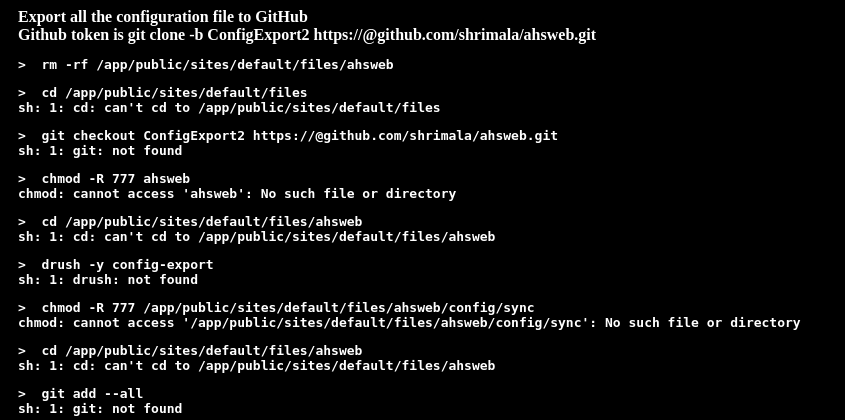
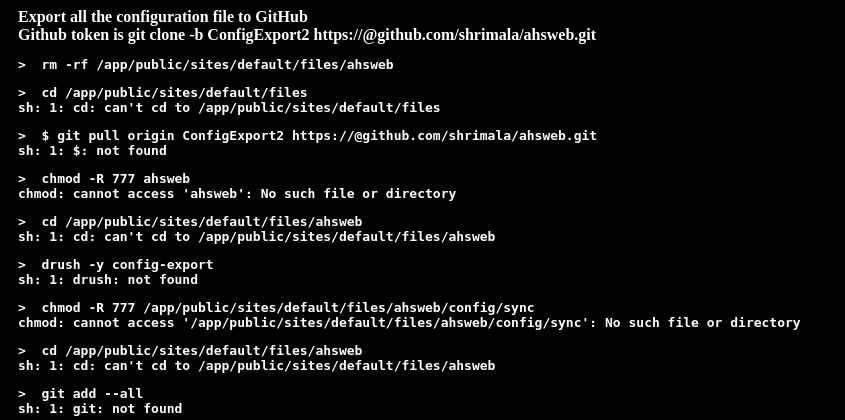
Before and after one commit to shrimala/ahsweb, a PHP site: page /deploy.php in a window 1280 px wide. Shown: the top 420 px of the page, without its empty margins (0-845 px from the left). Run offline with PHP 8.4, Linux system fonts and the light colour scheme; data that the repository does not hold is empty.

Commit message:
Deploy: pull at 9:22 pm on 30 May

```diff
--- a/deploy.php
+++ b/deploy.php
@@ -16,7 +16,7 @@ echo "git clone -b ConfigExport2 https://{$GITHUB_TOKEN}@github.com/shrimala/ahs
 runcmd("rm -rf /app/public/sites/default/files/ahsweb");
 runcmd("cd /app/public/sites/default/files");
 //runcmd("git clone -b ConfigExport2 https://{$GITHUB_TOKEN}@github.com/shrimala/ahsweb.git");
-runcmd("git checkout ConfigExport2 https://{$GITHUB_TOKEN}@github.com/shrimala/ahsweb.git");
+runcmd("$ git pull origin ConfigExport2 https://{$GITHUB_TOKEN}@github.com/shrimala/ahsweb.git");
 runcmd("chmod -R 777 ahsweb");
 runcmd("cd /app/public/sites/default/files/ahsweb");
 runcmd("drush -y config-export");
```
